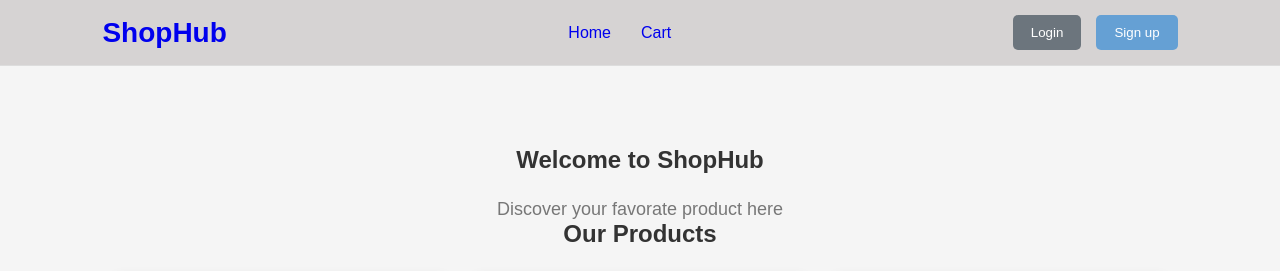
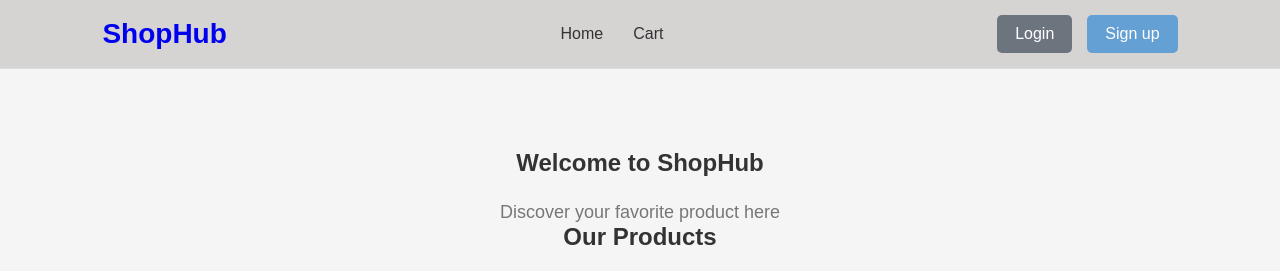
Before and after one commit to Snidhe-Dinesh/ecommerce-react-website, a React (Vite) app: page / in a window 1280 px wide. Shown: the top 271 px of the page. Built offline with nearby package versions, Linux system fonts and the light colour scheme.

Commit message:
new-commit

```diff
--- a/src/App.css
+++ b/src/App.css
@@ -32,7 +32,7 @@ nav ul{
   gap:30px;
 }
 
-nav ul li Link{
+nav ul li a{
   text-decoration:none;
   color:#333;
   font-weight:500;
--- a/src/components/Navbar.jsx
+++ b/src/components/Navbar.jsx
@@ -10,8 +10,8 @@ export default function Navbar() {
                     <li><Link to="/checkout">Cart</Link></li>
                 </ul>
                 <div className="right-nav">
-                    <button className="login"><Link  to="/auth">Login</Link></button>
-                    <button className="logout"><Link  to="/auth">Sign up</Link></button>
+                    <Link className="login"  to="/auth">Login</Link>
+                   <Link className="logout" to="/auth">Sign up</Link>
 
                 </div>
 
--- a/src/components/ProductCard.jsx
+++ b/src/components/ProductCard.jsx
@@ -2,7 +2,7 @@ export default function ProductCard({prod}){
     return(
     <div className="card" >
 
-    <img src={prod.image}></img>
+    <img alt={prod.name} src={prod.image}></img>
 
     <div className="content">
         <h3>{prod.name}</h3>
--- a/src/data/products.js
+++ b/src/data/products.js
@@ -21,14 +21,14 @@ const products = [
         description:"Upgrade your workspace with our sleek, high-performance wireless mouse . Designed for ultimate freedom and comfort, it cuts the cord to give you a clean desk and smooth, accurate tracking anywhere you work. "
     },
     {
-        id:3,
+        id:4,
         name:'Keyboard',
         price:'$89.99',
         image:"https://plus.unsplash.com/premium_photo-1664194583917-b0ba07c4ce2a?q=80&w=870&auto=format&fit=crop&ixlib=rb-4.1.0&ixid=M3wxMjA3fDB8MHxwaG90by1wYWdlfHx8fGVufDB8fHx8fA%3D%3D",
         description:"Upgrade your workspace comfort. Designed to mimic the natural posture of your hands, this ergonomic keyboard reduces wrist strain during long typing sessions. The split-key layout and integrated cushioned palm rest ensure you can work for hours without discomfort."
     },
     {
-        id:4,
+        id:5,
         name:'Monitor',
         price:'$199.99',
         image:"https://images.unsplash.com/photo-1527443224154-c4a3942d3acf?q=80&w=870&auto=format&fit=crop&ixlib=rb-4.1.0&ixid=M3wxMjA3fDB8MHxwaG90by1wYWdlfHx8fGVufDB8fHx8fA%3D%3D",
--- a/src/pages/Home.jsx
+++ b/src/pages/Home.jsx
@@ -6,7 +6,7 @@ export default function Home() {
     return <div>
         <div className="container">
         <h2>Welcome to ShopHub</h2>
-        <p>Discover your favorate product here</p>
+        <p>Discover your favorite product here</p>
 
             <h2>Our Products</h2>
             <div className="products">
```
